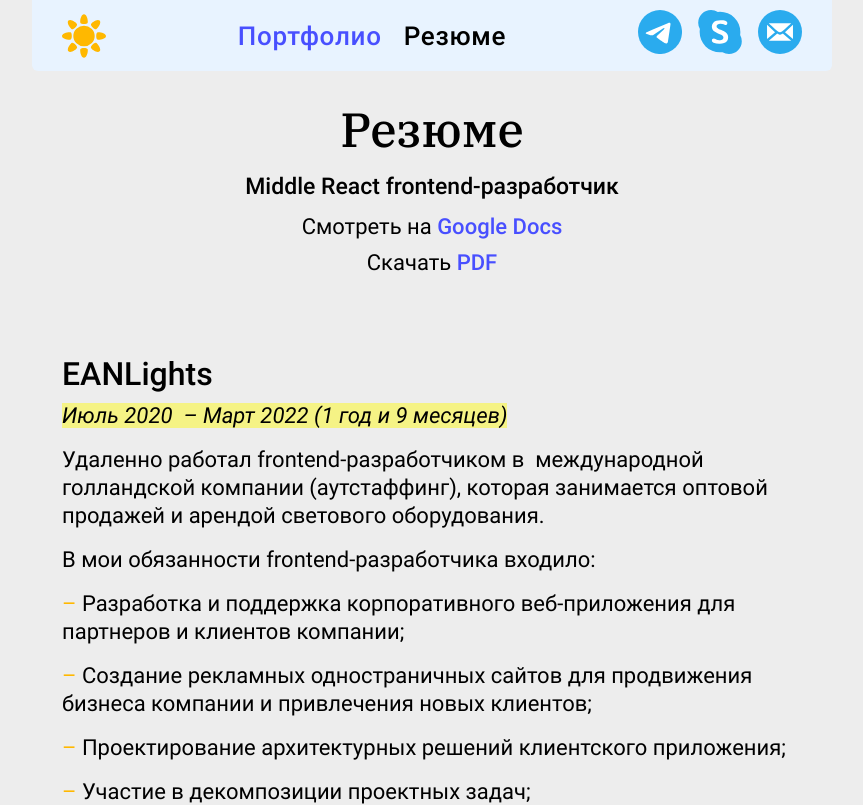
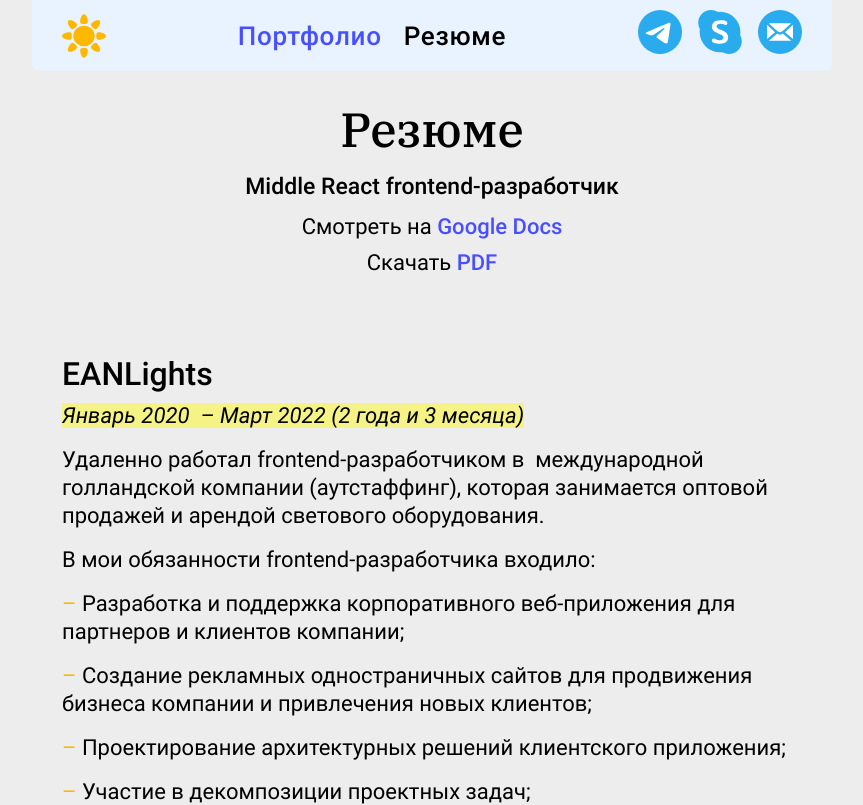
Before and after one commit to odivus/odivus.github.io, a React (Create React App) app: page /resume in a window 1280 px wide. Shown: the top 805 px of the page, without its empty margins (208-1071 px from the left). Built offline with nearby package versions, Linux system fonts and the light colour scheme.

Commit message:
data and link corrections

```diff
--- a/src/components/Resume/Resume.js
+++ b/src/components/Resume/Resume.js
@@ -30,7 +30,7 @@ function Resume() {
           </a>
           <br />
           Скачать <a
-            href='https://disk.yandex.com/i/YAh_1dEALOfXPg'
+            href='https://disk.yandex.com/i/7kquavmOZI1KhQ'
             target='_blank'
             rel='noopener noreferrer'
             >
@@ -42,7 +42,7 @@ function Resume() {
             <h3>EANLights</h3>
             <p className='p-marker'>
               <i className='text-marker'>
-                Июль 2020&nbsp; &ndash; Март 2022 (1&nbsp;год и&nbsp;9&nbsp;месяцев)
+                Январь 2020&nbsp; &ndash; Март 2022 (2&nbsp;года и&nbsp;3&nbsp;месяца)
               </i>
             </p>
             <p className='p-first'>
```
